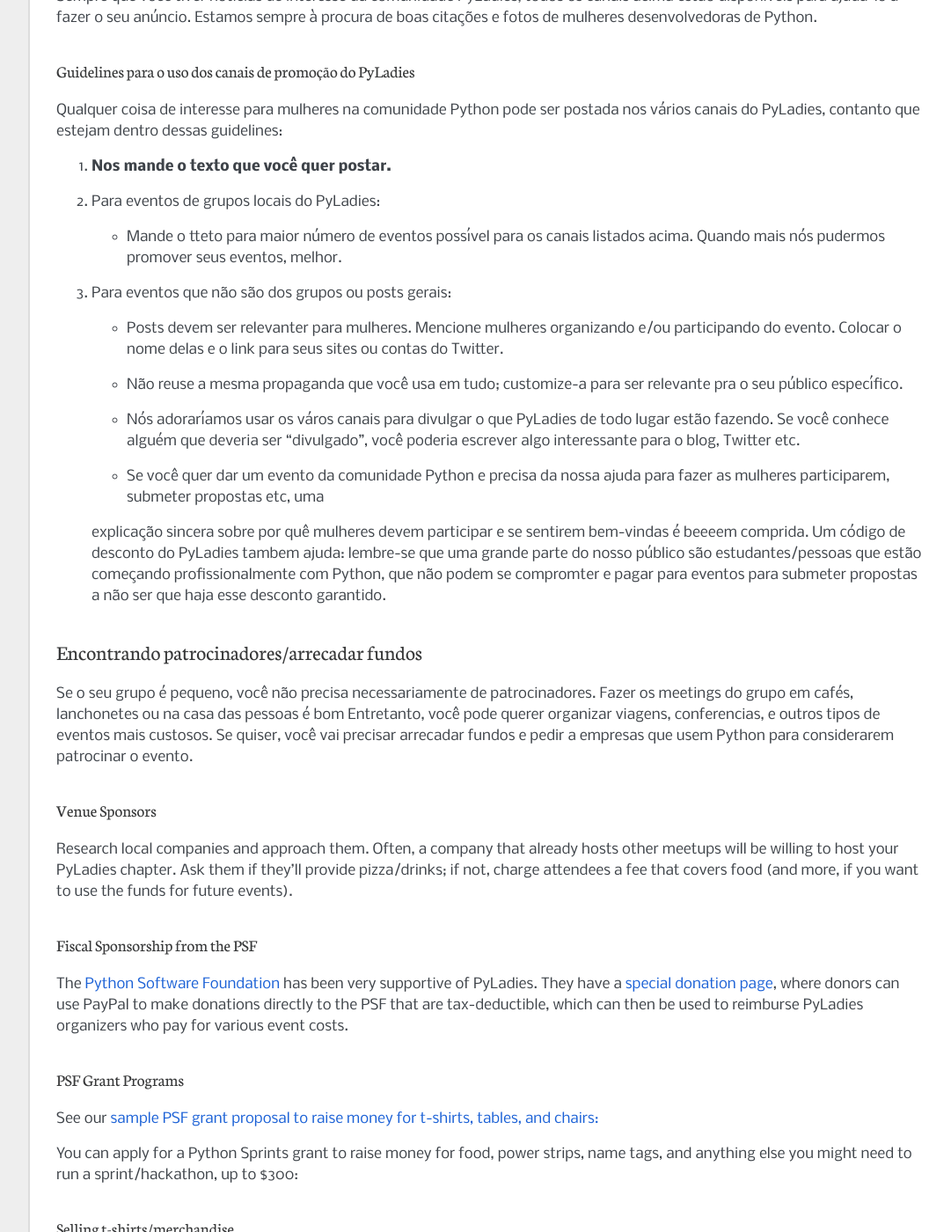
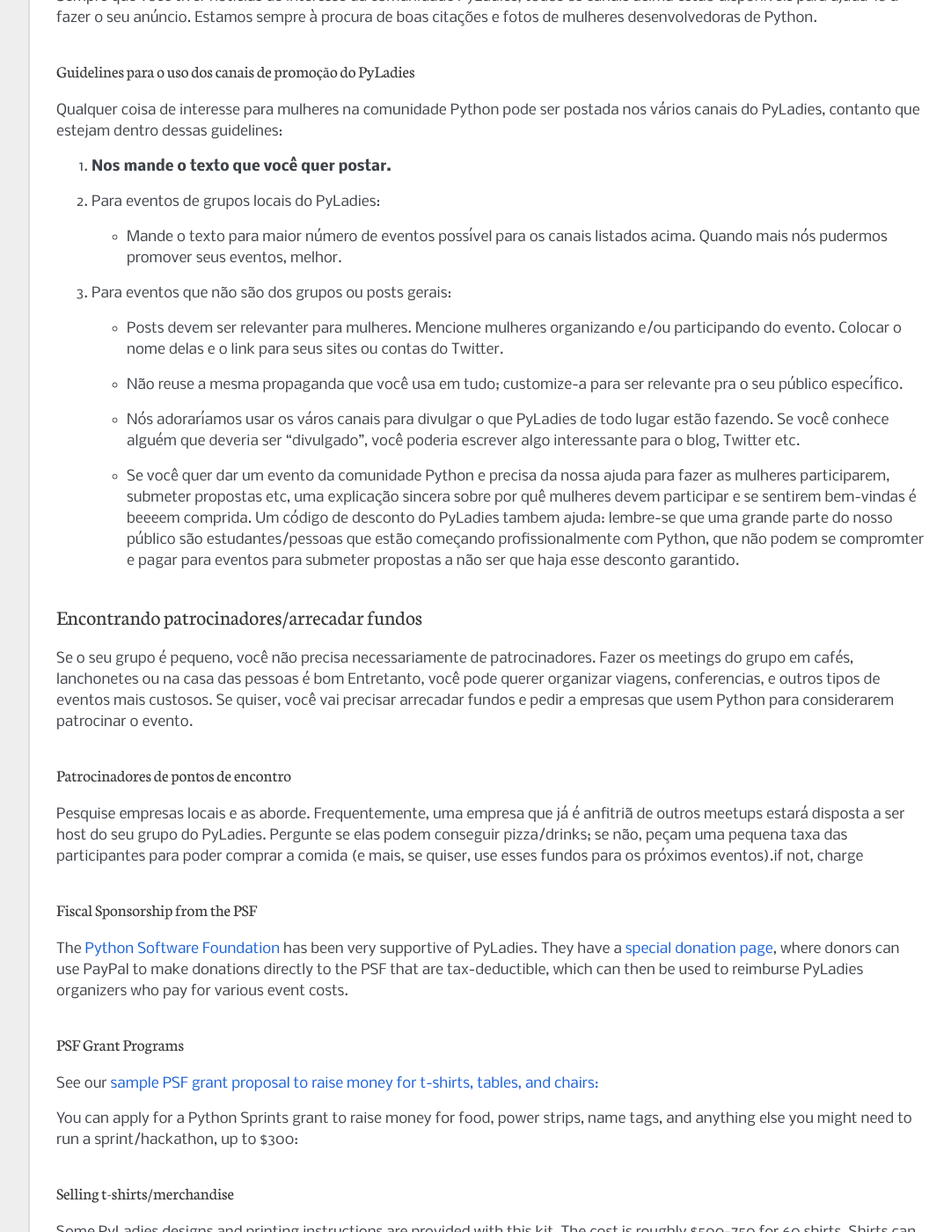
Before and after one commit to deboraazevedo/handbook-pyladies, a Sphinx documentation site: the page built from doc/index.rst, in a window 1280 px wide and 1400 px high, scrolled down 5290 px. Shown: the whole window at 88% size, without its empty margins (198-1279 px from the left). Built offline with Sphinx 7.4.7, drawn with Linux system fonts in a browser that asks for light colours; some of the changed text lies outside the part shown.

Commit message:
Update index.rst

```diff
--- a/doc/index.rst
+++ b/doc/index.rst
@@ -205,17 +205,14 @@
 #. **Nos mande o texto que você quer postar.**
 #. Para eventos de grupos locais do PyLadies:
 
-   * Mande o tteto para maior número de eventos possível para os canais listados acima.
+   * Mande o texto para maior número de eventos possível para os canais listados acima.
      Quando mais nós pudermos promover seus eventos, melhor.
 #. Para eventos que não são dos grupos ou posts gerais:
 
    * Posts devem ser relevanter para mulheres. Mencione mulheres organizando e/ou participando do evento. Colocar o nome delas e o link para seus sites ou contas do Twitter.
    * Não reuse a mesma propaganda que você usa em tudo; customize-a para ser relevante pra o seu público específico.
    * Nós adoraríamos usar os város canais para divulgar o que PyLadies de todo lugar estão fazendo. Se você conhece alguém que deveria ser "divulgado", você poderia escrever algo interessante para o blog, Twitter etc.
-   * Se você quer dar um evento da comunidade Python e precisa da nossa ajuda para fazer as mulheres participarem, submeter propostas etc, uma
-   explicação sincera sobre por quê mulheres devem participar e se sentirem bem-vindas é beeeem comprida. Um código de desconto do PyLadies tambem
-   ajuda: lembre-se que uma grande parte do nosso público são estudantes/pessoas que estão começando profissionalmente com Python, que não podem
-   se compromter e pagar para eventos para submeter propostas a não ser que haja esse desconto garantido.
+   * Se você quer dar um evento da comunidade Python e precisa da nossa ajuda para fazer as mulheres participarem, submeter propostas etc, uma    explicação sincera sobre por quê mulheres devem participar e se sentirem bem-vindas é beeeem comprida. Um código de desconto do PyLadies tambem ajuda: lembre-se que uma grande parte do nosso público são estudantes/pessoas que estão começando profissionalmente com Python, que não podem se compromter e pagar para eventos para submeter propostas a não ser que haja esse desconto garantido.
 
 
 Encontrando patrocinadores/arrecadar fundos
@@ -225,13 +222,9 @@
 Entretanto, você pode querer organizar viagens, conferencias, e outros tipos de eventos mais custosos. Se quiser, você vai precisar arrecadar
 fundos e pedir a empresas que usem Python para considerarem patrocinar o evento.
 
-Venue Sponsors
+Patrocinadores de pontos de encontro
 ~~~~~~~~~~~~~~
-Research local companies and approach them. Often, a company that
-already hosts other meetups will be willing to host your PyLadies
-chapter. Ask them if they’ll provide pizza/drinks; if not, charge
-attendees a fee that covers food (and more, if you want to use the funds
-for future events).
+Pesquise empresas locais e as aborde. Frequentemente, uma empresa que já é anfitriã de outros meetups estará disposta a ser host do seu grupo do PyLadies. Pergunte se elas podem conseguir pizza/drinks; se não, peçam uma pequena taxa das participantes para poder comprar a comida (e mais, se quiser, use esses fundos para os próximos eventos).if not, charge
 
 Fiscal Sponsorship from the PSF
 ~~~~~~~~~~~~~~~~~~~~~~~~~~~~~~~
```
